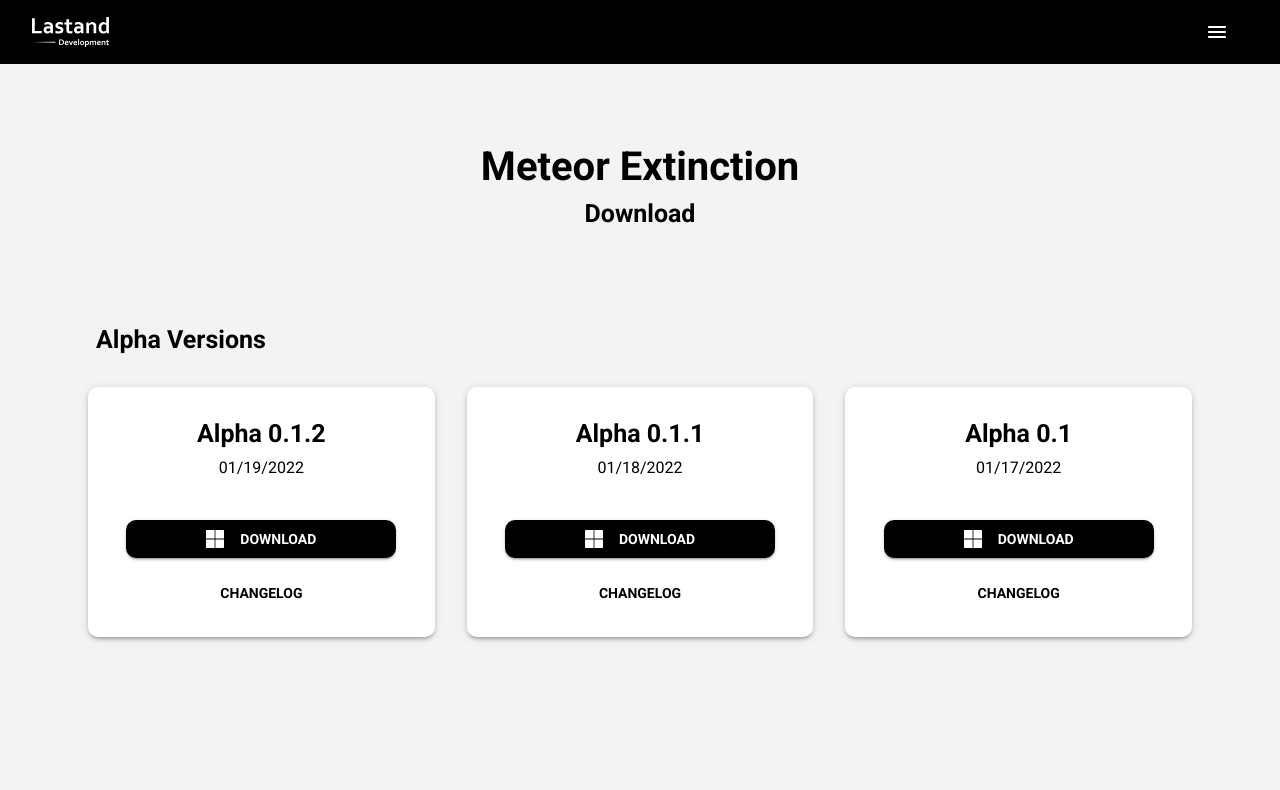
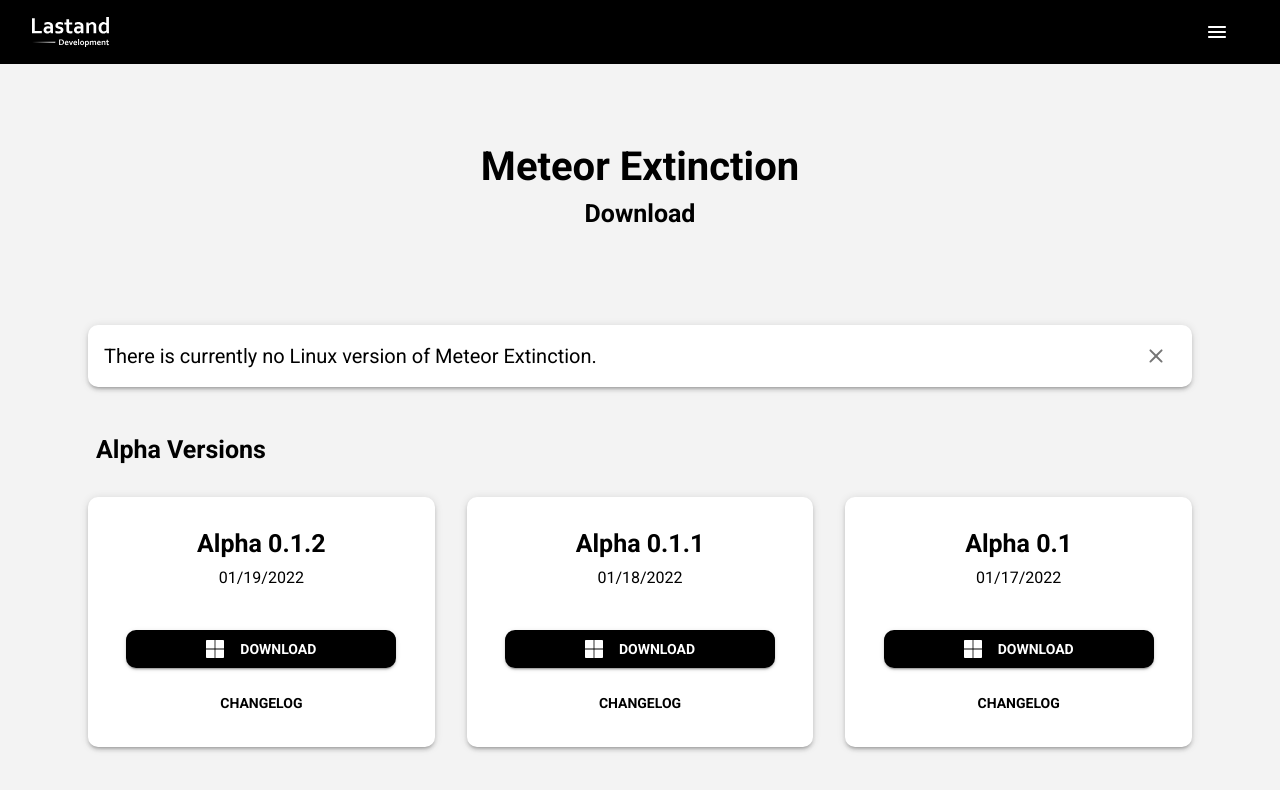
Before and after one commit to LastandDevelopment/website, a React (Create React App) app: page /meteorextinction/download in a window 1280 px wide. Shown: the top 790 px of the page. Built offline with nearby package versions, Linux system fonts and the light colour scheme.

Commit message:
Added new Warnings

```diff
--- a/package.json
+++ b/package.json
@@ -1,6 +1,6 @@
 {
   "name": "lastand-development",
-  "version": "1.9.2",
+  "version": "1.10.0",
   "private": true,
   "dependencies": {
     "@emotion/react": "^11.8.1",
--- a/public/locales/en/translation.json
+++ b/public/locales/en/translation.json
@@ -96,6 +96,14 @@
         "latestVersion": "Latest Version",
         "loadUpdate": "Update",
         "unknownVersion": "Unknown Version",
-        "noVersionGiven": "No Version specified"
+        "noVersionGiven": "No Version specified",
+        "notAvailableForOS": "There is currently no ",
+        "notAvailableForOS2": " version of Meteor Extinction."
+    },
+    "warning": {
+        "MEnotAvailableForOS": "There is currently no ",
+        "MEnotAvailableForOS2": " version of Meteor Extinction.",
+        "MCnotAvailableForOS": "Minecraft: Java-Edition cannot be run on ",
+        "MCnotAvailableForOS2": "."
     }
 }
--- a/src/App.jsx
+++ b/src/App.jsx
@@ -129,7 +129,12 @@ function App() {
             ></Route>
             <Route
               path="meteorextinction/download/update"
-              element={<CheckMEVersion />}
+              element={
+                <CheckMEVersion
+                  displayLocation={displayLocation}
+                  location={location}
+                />
+              }
             ></Route>
           </Routes>
         </div>
--- a/src/components/About.jsx
+++ b/src/components/About.jsx
@@ -24,7 +24,7 @@ export default function AboutDialog(props) {
     props.setOpenAboutDialog(false);
   };
 
-  const version = "1.9.2";
+  const version = "1.10.0";
 
   return (
     <div>
--- a/src/components/CheckMEVersion.jsx
+++ b/src/components/CheckMEVersion.jsx
@@ -1,6 +1,9 @@
 import { DownloadRounded } from "@mui/icons-material";
 import { Box, Button, Container, Typography } from "@mui/material";
 import React, { useMemo } from "react";
+import { useState } from "react";
+import { useEffect } from "react";
+import { isWindows, osName } from "react-device-detect";
 import { useTranslation } from "react-i18next";
 import { useLocation } from "react-router-dom";
 
@@ -10,13 +13,20 @@ function useQuery() {
   return useMemo(() => new URLSearchParams(search), [search]);
 }
 
-export default function CheckMEVersion() {
+export default function CheckMEVersion(props) {
   const [t] = useTranslation();
 
   const mostRecentVersion = "Alpha 0.1.2";
 
   const query = useQuery();
-  const versionNumber = query.get("version");
+  const [versionQuery, setVersionQuery] = useState(query.get("version"));
+  useEffect(() => {
+    if (props.location.pathname === props.displayLocation.pathname) {
+      setVersionQuery(query.get("version"));
+    }
+  }, [props.location, props.displayLocation, query]);
+
+  const versionNumber = versionQuery;
   const currentVersion =
     versionNumber === "alpha-0.1"
       ? "Alpha 0.1"
@@ -33,6 +43,7 @@ export default function CheckMEVersion() {
       ? t("updateME.unknownVersion") + ": " + currentVersion
       : t("updateME.noVersionGiven");
 
+  if (isWindows) {
     if (versionNumber === "alpha-0.1" || versionNumber === "alpha-0.1.1") {
       return (
         <Container className="containerHome">
@@ -124,4 +135,29 @@ export default function CheckMEVersion() {
         </Container>
       );
     }
+  } else {
+    return (
+      <Container className="containerHome">
+        <Box sx={{ flexGrow: 1, pb: 4 }}>
+          <Typography
+            variant="h1"
+            sx={{ paddingTop: 18 }}>
+            Meteor Extinction
+          </Typography>
+          <Typography
+            variant="h2"
+            sx={{ paddingTop: 1 }}>
+            {t("updateME.title")}
+          </Typography>
+          <Typography
+            variant="h3"
+            sx={{ paddingTop: 7 }}>
+            {t("updateME.notAvailableForOS")}
+            {osName}
+            {t("updateME.notAvailableForOS2")}
+          </Typography>
+        </Box>
+      </Container>
+    );
   }
+}
--- a/src/components/MeteorExtinctionDownload.jsx
+++ b/src/components/MeteorExtinctionDownload.jsx
@@ -7,6 +7,8 @@ import { Link } from "react-router-dom";
 import WindowsIcon from "./icons/WindowsIcon.svg";
 
 import { useTranslation } from "react-i18next";
+import NotSupportedWarning from "./NotSupportedWarning";
+import { isWindows } from "react-device-detect";
 
 const Item = styled(Paper)(({ theme }) => ({
   padding: theme.spacing(1),
@@ -26,14 +28,16 @@ export default function MeteorExtinctionDownload(props) {
         </Typography>
         <Typography
           variant="h2"
-          sx={{ paddingTop: 1 }}>
+          sx={{ paddingTop: 1, paddingBottom: 12 }}>
           {t("downloadPage.download")}
         </Typography>
+        <NotSupportedWarning
+          program="ME"
+          show={!isWindows} />
         <Container className="containerLeft">
           <Typography
             variant="h2"
-            sx={{ paddingTop: 12, paddingBottom: 4, marginLeft: 1 }}
-          >
+            sx={{ paddingBottom: 4, marginLeft: 1 }}>
             {t("downloadPage.alphaVersions")}
           </Typography>
           <Grid
--- /dev/null
+++ b/src/components/NotSupportedWarning.jsx
@@ -0,0 +1,68 @@
+import React, { useState } from "react";
+
+import {
+  Box,
+  Collapse,
+  Container,
+  Fade,
+  IconButton,
+  Paper,
+  Typography,
+} from "@mui/material";
+import CloseRoundedIcon from "@mui/icons-material/CloseRounded";
+
+import { osName } from "react-device-detect";
+import { useTranslation } from "react-i18next";
+
+export default function NotSupportedWarning(props) {
+  const [show, setShow] = useState(props.show);
+  const [t] = useTranslation();
+
+  const text =
+    props.program === "ME"
+      ? t("warning.MEnotAvailableForOS") +
+        osName +
+        t("warning.MEnotAvailableForOS2")
+      : t("warning.MCnotAvailableForOS") +
+        osName +
+        t("warning.MCnotAvailableForOS2");
+  const handleClose = () => {
+    setShow(false);
+  };
+
+  return (
+    <Container>
+      <Collapse
+        in={show}
+        timeout={500}
+        orientation={"vertical"}>
+        <Fade
+          in={show}
+          timeout={500}>
+          <Paper
+            elevation={3}
+            sx={{
+              marginBottom: 6,
+              display: "flex",
+              flexDirection: "row",
+              alignItems: "center",
+              textAlign: "left",
+            }}
+          >
+            <Typography
+              variant="body1"
+              sx={{ padding: 2 }}>
+              {text}
+            </Typography>
+            <Box sx={{ flexGrow: 1 }} />
+            <Box sx={{ marginRight: 2 }}>
+              <IconButton onClick={handleClose}>
+                <CloseRoundedIcon />
+              </IconButton>
+            </Box>
+          </Paper>
+        </Fade>
+      </Collapse>
+    </Container>
+  );
+}
--- a/src/components/WoodenGUIDownload.jsx
+++ b/src/components/WoodenGUIDownload.jsx
@@ -4,6 +4,8 @@ import { Container, Box, Typography, Grid, Paper, Button } from "@mui/material";
 import { styled } from "@mui/material/styles";
 
 import { useTranslation } from "react-i18next";
+import NotSupportedWarning from "./NotSupportedWarning";
+import { isMobile } from "react-device-detect";
 
 const Item = styled(Paper)(({ theme }) => ({
   padding: theme.spacing(1),
@@ -23,14 +25,16 @@ export default function WoodenGUIDownload() {
         </Typography>
         <Typography
           variant="h2"
-          sx={{ paddingTop: 1 }}>
+          sx={{ paddingTop: 1, paddingBottom: 12 }}>
           {t("downloadPage.download")}
         </Typography>
+        <NotSupportedWarning
+          program="WoodenGUI"
+          show={isMobile} />
         <Container className="containerLeft">
           <Typography
             variant="h2"
-            sx={{ paddingTop: 12, paddingBottom: 4, marginLeft: 1 }}
-          >
+            sx={{ paddingBottom: 4, marginLeft: 1 }}>
             {t("downloadPage.betaVersions")}
           </Typography>
           <Grid
```
Also changed, not shown: public/locales/de/translation.json (+9 -1 lines), 1 other file (tests, documents, lock files or other folders). Lines whose indentation alone changed are shown as unchanged.
